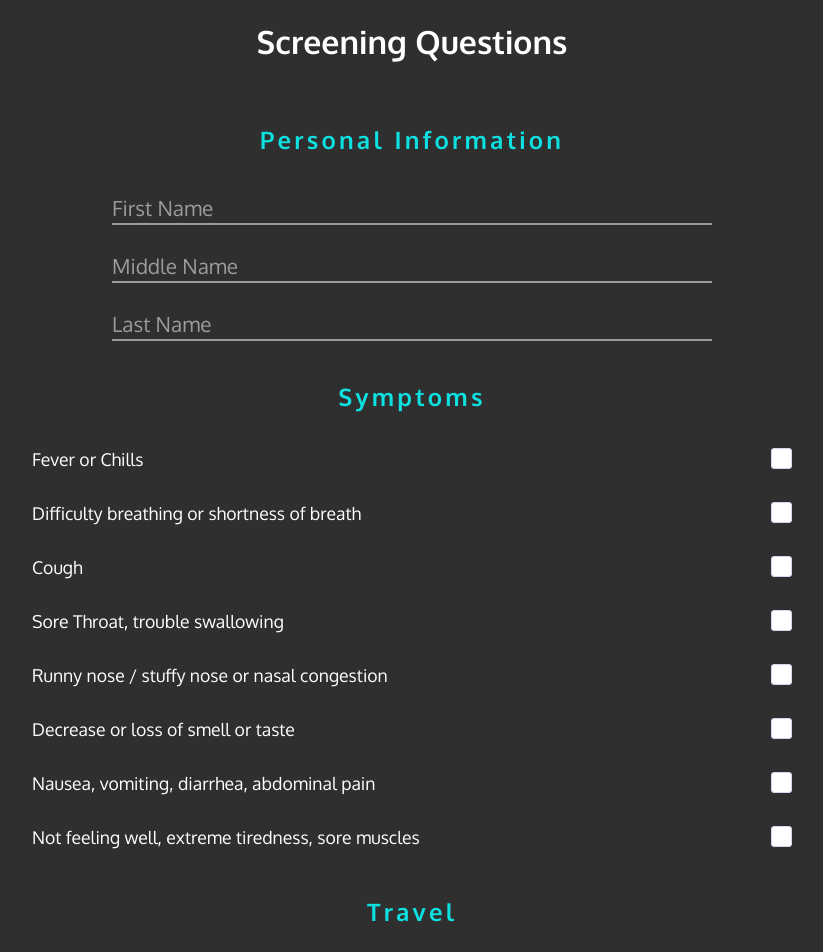
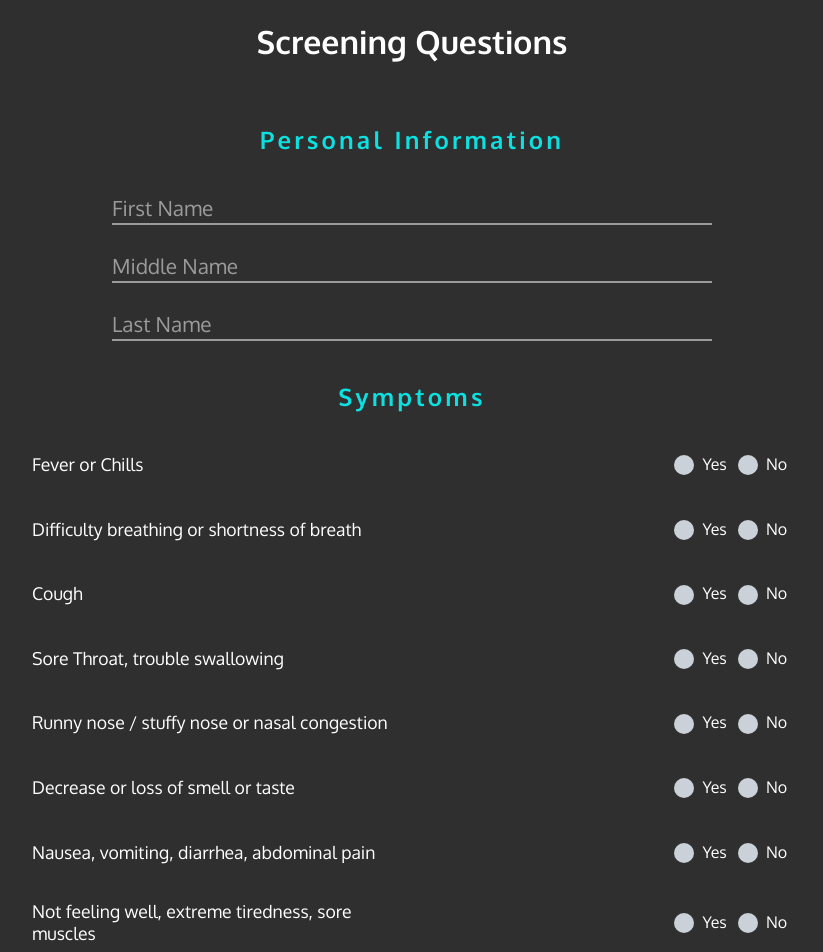
Before and after one commit to Francesco99975/cataldi_covid_questionnaire-pwa, an Angular app: page /form in a window 1280 px wide. Shown: the top 952 px of the page, without its empty margins (228-1051 px from the left). Built offline with nearby package versions, Linux system fonts and the light colour scheme.

Commit message:
replaced checkboxes with radio buttons

```diff
--- a/src/app/screens/covid-form-screen/covid-form-screen.component.html
+++ b/src/app/screens/covid-form-screen/covid-form-screen.component.html
@@ -112,131 +112,251 @@
         <h2 class="category">Personal Information</h2>
 
         <div class="form__group">
-            <input class="form__field" type="text" name="fn" id="fn" placeholder="First Name" formControlName="firstName">
+            <input [ngClass]="{'form-error': form.get('firstName').errors && formError}" class="form__field" type="text" name="fn" id="fn" placeholder="First Name" formControlName="firstName" >
             <label class="form__label" for="fn">First Name</label>
         </div>
 
-        <div class="form__group">
+        <div [ngClass]="{'form-error': form.get('middleName').errors && formError}" class="form__group">
             <input class="form__field" type="text" name="mn" id="mn" placeholder="Middle Name" formControlName="middleName">
             <label class="form__label" for="mn">Middle Name</label>
         </div>
 
         <div class="form__group">
-            <input class="form__field" type="text" name="ln" id="ln" placeholder="Last Name" formControlName="lastName">
+            <input [ngClass]="{'form-error': form.get('lastName').errors && formError}" class="form__field" type="text" name="ln" id="ln" placeholder="Last Name" formControlName="lastName">
             <label class="form__label" for="ln">Last Name</label>
         </div>
 
         <h2 class="category">Symptoms</h2>
         <div class="question">
-            <label class="symptom__label" for="fever">Fever or Chills</label>
+            <label class="symptom__label" for="fever" [ngClass]="{'form-error': form.get('fever').errors && formError}">Fever or Chills</label>
 
-            <label class="checkbox bounce">
+            <div class="radios">
+              <label class="opt-label">
+                <input type="radio" value="y" class="option-input radio" name="fever" formControlName="fever"/>
+                Yes
+              </label>
+
+              <label class="opt-label">
+                <input type="radio" value="n" class="option-input radio no" name="fever" formControlName="fever"/>
+                No
+              </label>
+            </div>
+
+            <!-- <label class="checkbox bounce">
                 <input type="checkbox" name="fever" id="fever" formControlName="fever">
                 <svg viewBox="0 0 21 21">
                     <polyline points="5 10.75 8.5 14.25 16 6"></polyline>
                 </svg>
-            </label>
+            </label> -->
         </div>
 
         <div class="question">
-            <label class="symptom__label" for="breath">Difficulty breathing or shortness of breath</label>
+            <label class="symptom__label" for="breath" [ngClass]="{'form-error': form.get('breath').errors && formError}">Difficulty breathing or shortness of breath</label>
 
-            <label class="checkbox bounce">
+            <div class="radios">
+              <label class="opt-label">
+                <input type="radio" value="y" class="option-input radio" name="breath" formControlName="breath"/>
+                Yes
+              </label>
+
+              <label class="opt-label">
+                <input type="radio" value="n" class="option-input radio no" name="breath" formControlName="breath"/>
+                No
+              </label>
+            </div>
+
+            <!-- <label class="checkbox bounce">
                 <input type="checkbox" name="breath" id="breath" formControlName="breath">
                 <svg viewBox="0 0 21 21">
                     <polyline points="5 10.75 8.5 14.25 16 6"></polyline>
                 </svg>
-            </label>
+            </label> -->
         </div>
 
         <div class="question">
-            <label class="symptom__label" for="cough">Cough</label>
+            <label class="symptom__label" for="cough" [ngClass]="{'form-error': form.get('cough').errors && formError}">Cough</label>
 
-            <label class="checkbox bounce">
+            <div class="radios">
+              <label class="opt-label">
+                <input type="radio" value="y" class="option-input radio" name="cough" formControlName="cough"/>
+                Yes
+              </label>
+
+              <label class="opt-label">
+                <input type="radio" value="n" class="option-input radio no" name="cough" formControlName="cough"/>
+                No
+              </label>
+            </div>
+
+            <!-- <label class="checkbox bounce">
                 <input type="checkbox" name="cough" id="cough" formControlName="cough">
                 <svg viewBox="0 0 21 21">
                     <polyline points="5 10.75 8.5 14.25 16 6"></polyline>
                 </svg>
-            </label>
+            </label> -->
         </div>
 
         <div class="question">
-            <label class="symptom__label" for="throat">Sore Throat, trouble swallowing</label>
+            <label class="symptom__label" for="throat" [ngClass]="{'form-error': form.get('throat').errors && formError}">Sore Throat, trouble swallowing</label>
 
-            <label class="checkbox bounce">
+            <div class="radios">
+              <label class="opt-label">
+                <input type="radio" value="y" class="option-input radio" name="throat" formControlName="throat"/>
+                Yes
+              </label>
+
+              <label class="opt-label">
+                <input type="radio" value="n" class="option-input radio no" name="throat" formControlName="throat"/>
+                No
+              </label>
+            </div>
+
+            <!-- <label class="checkbox bounce">
                 <input type="checkbox" name="throat" id="throat" formControlName="throat">
                 <svg viewBox="0 0 21 21">
                     <polyline points="5 10.75 8.5 14.25 16 6"></polyline>
                 </svg>
-            </label>
+            </label> -->
         </div>
 
         <div class="question">
-            <label class="symptom__label" for="nose">Runny nose / stuffy nose or nasal congestion</label>
+            <label class="symptom__label" for="nose" [ngClass]="{'form-error': form.get('nose').errors && formError}">Runny nose / stuffy nose or nasal congestion</label>
 
-            <label class="checkbox bounce">
+            <div class="radios">
+              <label class="opt-label">
+                <input type="radio" value="y" class="option-input radio" name="nose" formControlName="nose"/>
+                Yes
+              </label>
+
+              <label class="opt-label">
+                <input type="radio" value="n" class="option-input radio no" name="nose" formControlName="nose"/>
+                No
+              </label>
+            </div>
+
+            <!-- <label class="checkbox bounce">
                 <input type="checkbox" name="nose" id="nose" formControlName="nose">
                 <svg viewBox="0 0 21 21">
                     <polyline points="5 10.75 8.5 14.25 16 6"></polyline>
                 </svg>
-            </label>
+            </label> -->
         </div>
 
         <div class="question">
-            <label class="symptom__label" for="taste">Decrease or loss of smell or taste</label>
+            <label class="symptom__label" for="taste" [ngClass]="{'form-error': form.get('taste').errors && formError}">Decrease or loss of smell or taste</label>
 
-            <label class="checkbox bounce">
+            <div class="radios">
+              <label class="opt-label">
+                <input type="radio" value="y" class="option-input radio" name="taste" formControlName="taste"/>
+                Yes
+              </label>
+
+              <label class="opt-label">
+                <input type="radio" value="n" class="option-input radio no" name="taste" formControlName="taste"/>
+                No
+              </label>
+            </div>
+
+            <!-- <label class="checkbox bounce">
                 <input type="checkbox" name="taste" id="taste" formControlName="taste">
                 <svg viewBox="0 0 21 21">
                     <polyline points="5 10.75 8.5 14.25 16 6"></polyline>
                 </svg>
-            </label>
+            </label> -->
         </div>
 
         <div class="question">
-            <label class="symptom__label" for="nausea">Nausea, vomiting, diarrhea, abdominal pain</label>
+            <label class="symptom__label" for="nausea" [ngClass]="{'form-error': form.get('nausea').errors && formError}">Nausea, vomiting, diarrhea, abdominal pain</label>
 
-            <label class="checkbox bounce">
+            <div class="radios">
+              <label class="opt-label">
+                <input type="radio" value="y" class="option-input radio" name="nausea" formControlName="nausea"/>
+                Yes
+              </label>
+
+              <label class="opt-label">
+                <input type="radio" value="n" class="option-input radio no" name="nausea" formControlName="nausea"/>
+                No
+              </label>
+            </div>
+
+            <!-- <label class="checkbox bounce">
                 <input type="checkbox" name="nausea" id="nausea" formControlName="nausea">
                 <svg viewBox="0 0 21 21">
                     <polyline points="5 10.75 8.5 14.25 16 6"></polyline>
                 </svg>
-            </label>
+            </label> -->
         </div>
 
         <div class="question">
-            <label class="symptom__label" for="tiredness">Not feeling well, extreme tiredness, sore muscles</label>
+            <label class="symptom__label" for="tiredness" [ngClass]="{'form-error': form.get('tiredness').errors && formError}">Not feeling well, extreme tiredness, sore muscles</label>
 
-            <label class="checkbox bounce">
+            <div class="radios">
+              <label class="opt-label">
+                <input type="radio" value="y" class="option-input radio" name="tiredness" formControlName="tiredness"/>
+                Yes
+              </label>
+
+              <label class="opt-label">
+                <input type="radio" value="n" class="option-input radio no" name="tiredness" formControlName="tiredness"/>
+                No
+              </label>
+            </div>
+
+            <!-- <label class="checkbox bounce">
                 <input type="checkbox" name="tiredness" id="tiredness" formControlName="tiredness">
                 <svg viewBox="0 0 21 21">
                     <polyline points="5 10.75 8.5 14.25 16 6"></polyline>
                 </svg>
-            </label>
+            </label> -->
         </div>
 
         <h2 class="category">Travel</h2>
         <div class="question">
-            <label class="symptom__label" for="travel">Have you travelled outside Canada in the past 14 days ?</label>
+            <label class="symptom__label" for="travel" [ngClass]="{'form-error': form.get('travel').errors && formError}">Have you travelled outside Canada in the past 14 days ?</label>
 
-            <label class="checkbox bounce">
+            <div class="radios">
+              <label class="opt-label">
+                <input type="radio" value="y" class="option-input radio" name="travel" formControlName="travel"/>
+                Yes
+              </label>
+
+              <label class="opt-label">
+                <input type="radio" value="n" class="option-input radio no" name="travel" formControlName="travel"/>
+                No
+              </label>
+            </div>
+
+            <!-- <label class="checkbox bounce">
                 <input type="checkbox" name="travel" id="travel" formControlName="travel">
                 <svg viewBox="0 0 21 21">
                     <polyline points="5 10.75 8.5 14.25 16 6"></polyline>
                 </svg>
-            </label>
+            </label> -->
         </div>
 
         <h2 class="category">Contact</h2>
         <div class="question">
-            <label class="symptom__label" for="contact">Have you had close contact with a confirmed or probable case of COVID-19 ?</label>
+            <label class="symptom__label" for="contact" [ngClass]="{'form-error': form.get('contact').errors && formError}">Have you had close contact with a confirmed or probable case of COVID-19 ?</label>
 
-            <label class="checkbox bounce">
+            <div class="radios">
+              <label class="opt-label">
+                <input type="radio" value="y" class="option-input radio" name="contact" formControlName="contact"/>
+                Yes
+              </label>
+
+              <label class="opt-label">
+                <input type="radio" value="n" class="option-input radio no" name="contact" formControlName="contact"/>
+                No
+              </label>
+            </div>
+
+            <!-- <label class="checkbox bounce">
                 <input type="checkbox" name="contact" id="contact" formControlName="contact">
                 <svg viewBox="0 0 21 21">
                     <polyline points="5 10.75 8.5 14.25 16 6"></polyline>
                 </svg>
-            </label>
+            </label> -->
         </div>
 
         <button type="submit">Submit</button>
--- a/src/app/screens/covid-form-screen/covid-form-screen.component.scss
+++ b/src/app/screens/covid-form-screen/covid-form-screen.component.scss
@@ -105,6 +105,7 @@ form {
 .symptom__label {
   font-size: 1.1rem;
   color: $white;
+  max-width: 50%;
 }
 
 button[type="submit"] {
@@ -126,8 +127,13 @@ button[type="submit"] {
 // ---------Custom Text Input------------
 .form__group {
   position: relative;
-  width: 90%;
+  width: 100%;
   padding: 0.5rem;
+}
+
+.form-error {
+  color: red;
+  border-bottom-color: red !important;
 }
 
 .form__field {
@@ -281,8 +287,119 @@ button[type="submit"] {
   }
 }
 
+// Radio Buttons
+
+@keyframes click-wave {
+  0% {
+    height: 40px;
+    width: 40px;
+    opacity: 0.35;
+    position: relative;
+  }
+  100% {
+    height: 200px;
+    width: 200px;
+    margin-left: -80px;
+    margin-top: -80px;
+    opacity: 0;
+  }
+}
+
+// .radios {
+//   display: flex;
+//   justify-content: center;
+//   align-items: center;
+// }
+
+.radios {
+  display: flex;
+  justify-content: center;
+  align-items: center;
+  flex-direction: column;
+}
+
+.opt-label {
+  color: white;
+  margin: 0.3rem;
+  display: flex;
+  align-items: center;
+  justify-content: space-evenly;
+}
+
+.option-input {
+  -webkit-appearance: none;
+  -moz-appearance: none;
+  -ms-appearance: none;
+  -o-appearance: none;
+  appearance: none;
+  position: relative;
+  top: 0;
+  right: 0;
+  bottom: 0;
+  left: 0;
+  height: 20px;
+  width: 20px;
+  transition: all 0.15s ease-out 0s;
+  background: #cbd1d8;
+  border: none;
+  color: #fff;
+  cursor: pointer;
+  display: inline-block;
+  margin-right: 0.5rem;
+  outline: none;
+  position: relative;
+  z-index: 1000;
+}
+.option-input:hover {
+  background: #9faab7;
+}
+.option-input:checked {
+  background: #40e0d0;
+}
+
+.no {
+  margin-left: 0.1rem;
+}
+// .no:checked {
+//   background: red !important;
+// }
+
+// .no:checked::after {
+//   background: red !important;
+// }
+.option-input:checked::before {
+  height: 20px;
+  width: 20px;
+  position: absolute;
+  content: "✔";
+  display: inline-block;
+  font-size: 20.66667px;
+  text-align: center;
+  line-height: 20px;
+}
+.option-input:checked::after {
+  -webkit-animation: click-wave 0.65s;
+  -moz-animation: click-wave 0.65s;
+  animation: click-wave 0.65s;
+  background: #40e0d0;
+  content: "";
+  display: block;
+  position: relative;
+  z-index: 100;
+}
+.option-input.radio {
+  border-radius: 50%;
+}
+.option-input.radio::after {
+  border-radius: 50%;
+}
+
 @media (min-width: 50rem) {
   .form__group {
     width: 70%;
   }
+
+  .radios {
+    flex-direction: row;
+  }
 }
--- a/src/app/screens/covid-form-screen/covid-form-screen.component.ts
+++ b/src/app/screens/covid-form-screen/covid-form-screen.component.ts
@@ -1,4 +1,5 @@
 import { HttpClient } from '@angular/common/http';
+import { ValueConverter } from '@angular/compiler/src/render3/view/template';
 import { Component, OnInit } from '@angular/core';
 import { FormControl, FormGroup, Validators } from '@angular/forms';
 import { Router } from '@angular/router';
@@ -17,6 +18,7 @@ export class CovidFormScreenComponent implements OnInit {
   form: FormGroup;
   loading: boolean;
   error: boolean;
+  formError: boolean;
   errorMsg: string;
 
   constructor(private router: Router, private http: HttpClient, private timer: TimerService, private info: InfoService) {
@@ -26,35 +28,36 @@ export class CovidFormScreenComponent implements OnInit {
   ngOnInit(): void {
     this.info.loadInfo();
     this.error = false;
+    this.formError = false;
     this.loading = false;
     this.form = new FormGroup({
       firstName: new FormControl(this.info.firstName, Validators.required),
       middleName: new FormControl(this.info.middleName),
       lastName: new FormControl(this.info.lastName, Validators.required),
-      fever: new FormControl(false),
-      breath: new FormControl(false),
-      cough: new FormControl(false),
-      throat: new FormControl(false),
-      nose: new FormControl(false),
-      taste: new FormControl(false),
-      nausea: new FormControl(false),
-      tiredness: new FormControl(false),
-      travel: new FormControl(false),
-      contact: new FormControl(false)
+      fever: new FormControl('', Validators.required),
+      breath: new FormControl('', Validators.required),
+      cough: new FormControl('', Validators.required),
+      throat: new FormControl('', Validators.required),
+      nose: new FormControl('', Validators.required),
+      taste: new FormControl('', Validators.required),
+      nausea: new FormControl('', Validators.required),
+      tiredness: new FormControl('', Validators.required),
+      travel: new FormControl('', Validators.required),
+      contact: new FormControl('', Validators.required)
     });
   }
 
   onSubmit() {
     if(this.form.valid) {
       let sym: Map<String, boolean> = new Map([
-            ["fever", this.form.get("fever").value],
-            ["breath", this.form.get("breath").value],
-            ["cough", this.form.get("cough").value],
-            ["throat", this.form.get("throat").value],
-            ["nose", this.form.get("nose").value],
-            ["taste", this.form.get("taste").value],
-            ["nausea", this.form.get("nausea").value],
-            ["tiredness", this.form.get("tiredness").value]
+            ["fever", this.form.get("fever").value === 'y' ? true : false],
+            ["breath", this.form.get("breath").value === 'y' ? true : false],
+            ["cough", this.form.get("cough").value === 'y' ? true : false],
+            ["throat", this.form.get("throat").value === 'y' ? true : false],
+            ["nose", this.form.get("nose").value === 'y' ? true : false],
+            ["taste", this.form.get("taste").value === 'y' ? true : false],
+            ["nausea", this.form.get("nausea").value === 'y' ? true : false],
+            ["tiredness", this.form.get("tiredness").value === 'y' ? true : false]
       ]);
 
       this.covidForm = new CovidForm(
@@ -62,8 +65,8 @@ export class CovidFormScreenComponent implements OnInit {
           this.form.get("middleName").value,
           this.form.get("lastName").value,
           sym,
-          this.form.get("travel").value,
-          this.form.get("contact").value
+          this.form.get("travel").value === 'y' ? true : false,
+          this.form.get("contact").value === 'y' ? true : false
       );
 
       let fn:string = this.covidForm.firstName.trim();
@@ -97,6 +100,9 @@ export class CovidFormScreenComponent implements OnInit {
         console.log(err);
         this.errorMsg = "Email could not be sent to your employer! Please let them know your result, click dismiss to view it.";
       });
+    } else {
+      this.formError = true;
+      console.log(this.form.get('fever').errors);
     }
   }
 
```
